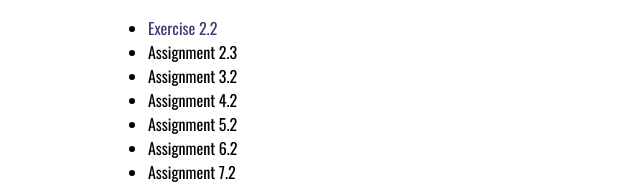
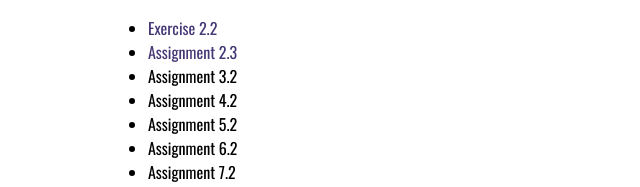
Before and after one commit to Asenapine10/web-231, a plain HTML site: page index.html in a window 1280 px wide. Shown: the part 291-478 px from the top of the page, 0-640 px from the left. Drawn offline with nearby package versions, Linux system fonts and the light colour scheme.

Commit message:
added week 2 assignment 3 link

```diff
--- a/index.html
+++ b/index.html
@@ -19,7 +19,7 @@
             <h3>Weekly Assignments.</h3>
             <ul>
                 <li><a href="week-2/scutchfield-exercise2.html">Exercise 2.2</a></li>
-                <li>Assignment 2.3</li>
+                <li><a href="week-2/scutchfield-assignment3.html">Assignment 2.3</a></li>
                 <li>Assignment 3.2</li>
                 <li>Assignment 4.2</li>
                 <li>Assignment 5.2</li>
```
